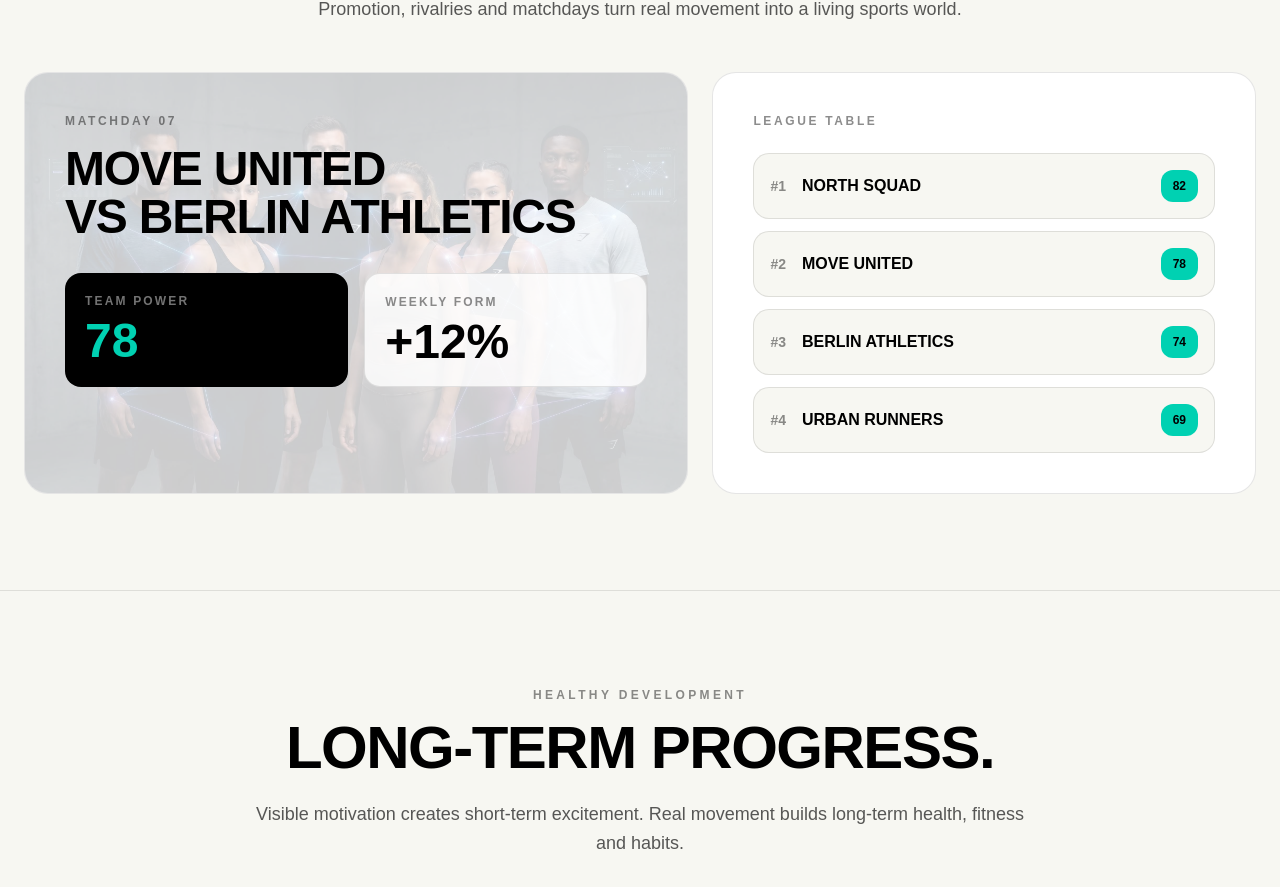
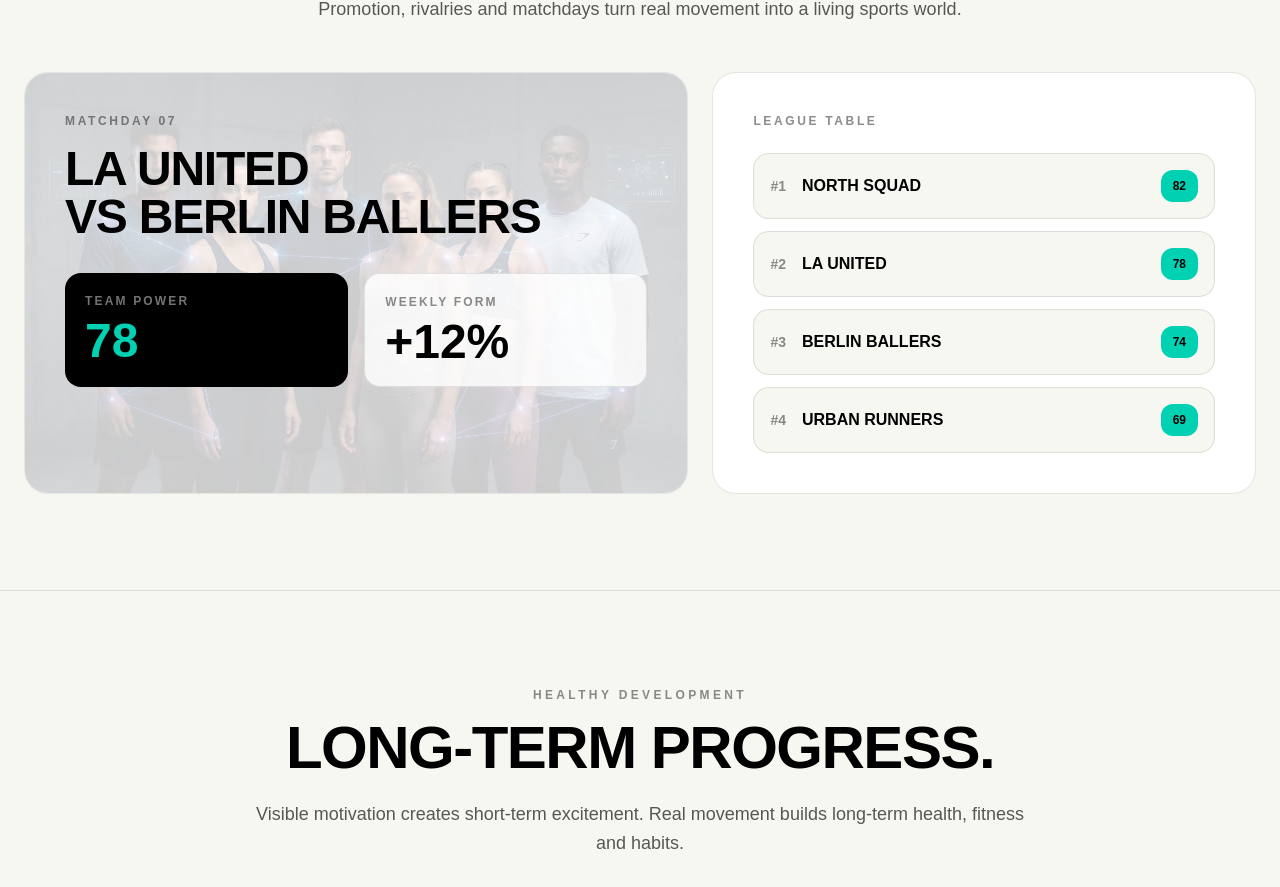
Before and after one commit to PlayableFitness/website, a Next.js app: page / in a window 1280 px wide. Shown: the part 2433-3320 px from the top of the page. Built offline with nearby package versions, Linux system fonts and the light colour scheme.

Commit message:
Update page.tsx

```diff
--- a/app/page.tsx
+++ b/app/page.tsx
@@ -205,9 +205,9 @@ function MatchdaySection() {
           <div className="relative">
             <p className="text-xs font-black uppercase tracking-[0.22em] text-black/45">Matchday 07</p>
             <h3 className="mt-4 text-4xl font-black uppercase leading-none tracking-tight text-black md:text-5xl">
-              Move United
+              LA United
               <br />
-              vs Berlin Athletics
+              vs Berlin Ballers
             </h3>
             <div className="mt-8 grid gap-4 sm:grid-cols-2">
               <div className="rounded-2xl bg-black p-5 text-white">
@@ -227,8 +227,8 @@ function MatchdaySection() {
           <div className="mt-6 space-y-3">
             {[
               ["1", "North Squad", "82"],
-              ["2", "Move United", "78"],
-              ["3", "Berlin Athletics", "74"],
+              ["2", "LA United", "78"],
+              ["3", "Berlin Ballers", "74"],
               ["4", "Urban Runners", "69"],
             ].map(([rank, team, rating]) => (
               <div key={team} className="flex items-center justify-between rounded-2xl border border-black/10 bg-[#f7f7f2] px-4 py-4">
```
